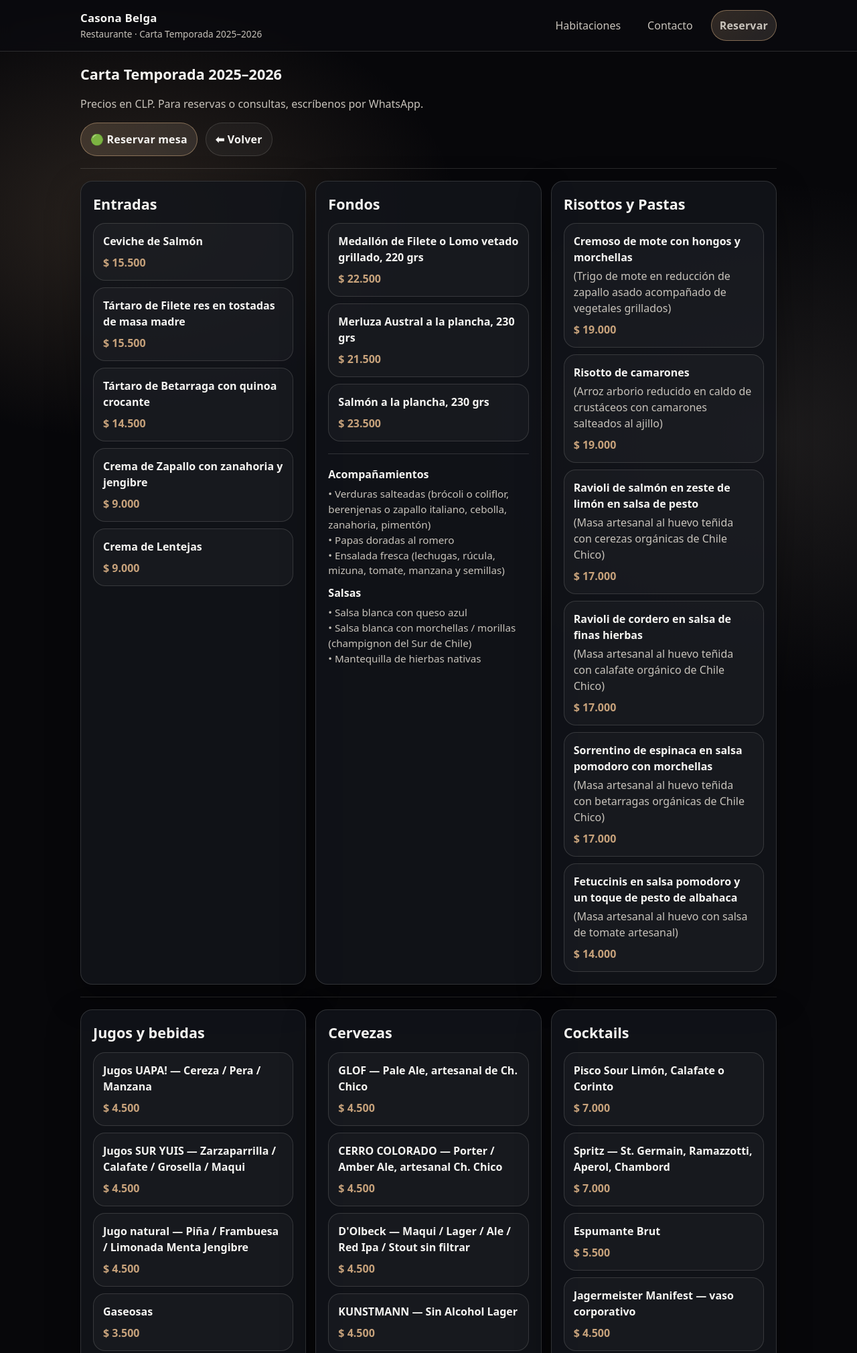
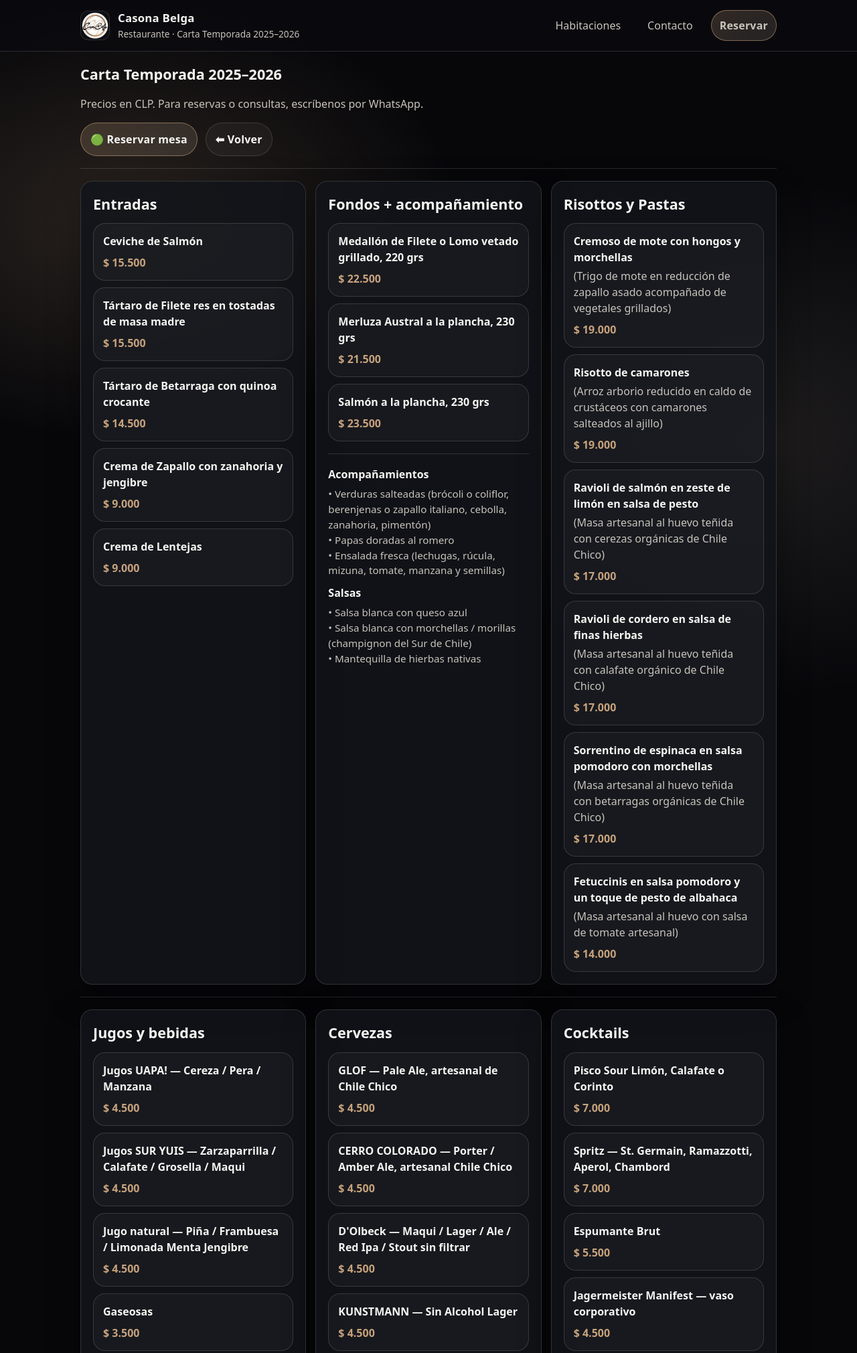
Before and after one commit to Thomas-Buddemberg/casona-belga, a plain HTML site: page carta.html in a window 1280 px wide. Shown: the top 2020 px of the page at 67% size. Drawn offline with Linux system fonts and the light colour scheme.

Commit message:
style css main

```diff
--- a/carta.html
+++ b/carta.html
@@ -5,17 +5,29 @@
   <meta name="viewport" content="width=device-width, initial-scale=1" />
   <title>Carta 2025–2026 | Casona Belga</title>
   <meta name="description" content="Carta Restaurante Casona Belga Temporada 2025–2026. Reserva por WhatsApp." />
+  <meta name="theme-color" content="#07070a" />
+
   <link rel="stylesheet" href="style.css" />
-  <link rel="icon" href="assets/logo_casona.png" type="image/svg+xml" />
+
+  <!-- Favicon (tu archivo es PNG, no SVG) -->
+  <link rel="icon" href="assets/logo_casona.png" type="image/png" />
 </head>
 
 <body>
   <header>
     <div class="container nav">
-      <div class="brand">
-        <strong><a href="index.html">Casona Belga</a></strong>
-        <span>Restaurante · Carta Temporada 2025–2026</span>
+
+      <!-- BRAND con logo -->
+      <div class="brand brand-row">
+        <a href="index.html" class="brand-link" aria-label="Casona Belga - Inicio">
+          <img src="assets/logo_casona.png" alt="Logo Casona Belga" class="logo" />
+          <div class="brand-text">
+            <strong>Casona Belga</strong>
+            <span>Restaurante · Carta Temporada 2025–2026</span>
+          </div>
+        </a>
       </div>
+
       <nav class="menu">
         <a href="habitaciones.html">Habitaciones</a>
         <a href="contacto.html">Contacto</a>
@@ -64,7 +76,7 @@
       </div>
 
       <div class="card">
-        <h2>Fondos</h2>
+        <h2>Fondos + acompañamiento</h2>
         <div class="list">
           <div class="item">
             <div class="title">Medallón de Filete o Lomo vetado grillado, 220 grs</div>
@@ -147,7 +159,7 @@
 
     <hr class="sep" />
 
-    <!-- BEBESTIBLES (y al final, postres) -->
+    <!-- BEBESTIBLES -->
     <div class="grid">
       <div class="card">
         <h2>Jugos y bebidas</h2>
@@ -175,11 +187,11 @@
         <h2>Cervezas</h2>
         <div class="list">
           <div class="item">
-            <div class="title">GLOF — Pale Ale, artesanal de Ch. Chico</div>
+            <div class="title">GLOF — Pale Ale, artesanal de Chile Chico</div>
             <div class="price">$ 4.500</div>
           </div>
           <div class="item">
-            <div class="title">CERRO COLORADO — Porter / Amber Ale, artesanal Ch. Chico</div>
+            <div class="title">CERRO COLORADO — Porter / Amber Ale, artesanal Chile Chico</div>
             <div class="price">$ 4.500</div>
           </div>
           <div class="item">
@@ -238,7 +250,7 @@
       </div>
     </div>
 
-    <!-- POSTRES AL FINAL (junto con bebestibles) -->
+    <!-- POSTRES AL FINAL -->
     <div class="section" style="padding-top:0;">
       <div class="card">
         <h2>Postres</h2>
@@ -269,7 +281,7 @@
 
     <section class="footer">
       <hr class="sep" />
-      <div class="small">¿Reservas? Escríbenos por WhatsApp.</div>
+      <div class="small">¿Quieres reservar? Escríbenos por WhatsApp.</div>
     </section>
   </main>
 
```
Also changed, not shown: contacto.html (+16 -4 lines), index.html (+25 -10 lines).
